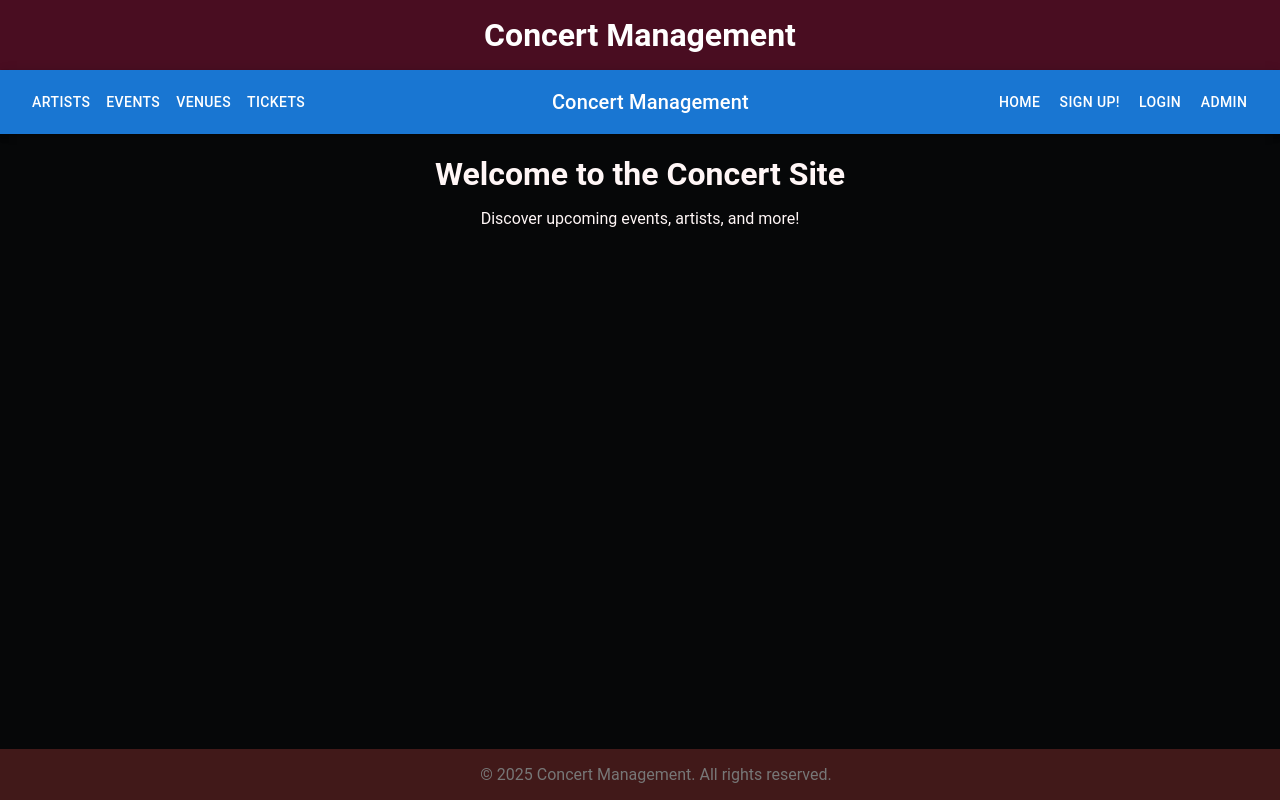
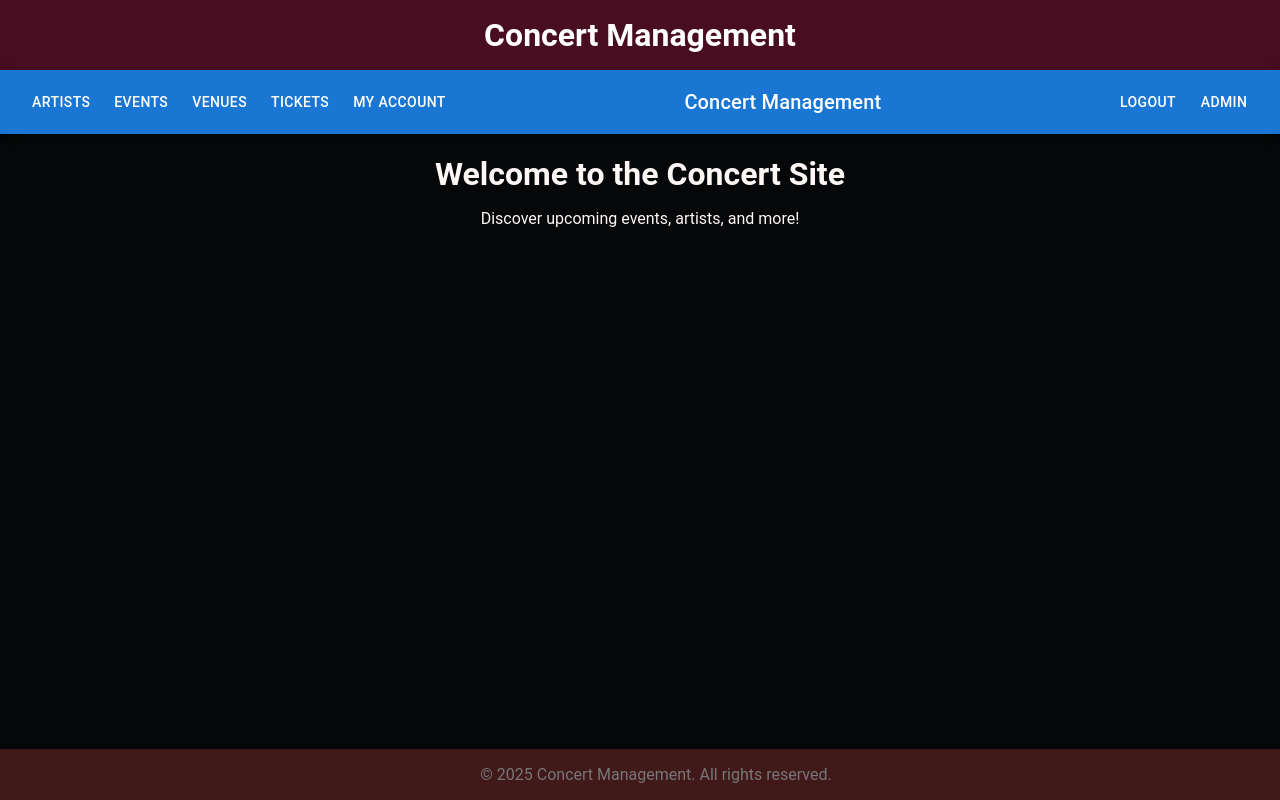
Before and after one commit to StevenScript/concert-management-frontend, a React (Create React App) app: page / in a window 1280 px wide. Built offline with nearby package versions, Linux system fonts and the light colour scheme; no server answers; sample sign-in values are in the browser's storage.

Commit message:
ADD - Account page and log out feature

```diff
--- a/src/components/NavBar.jsx
+++ b/src/components/NavBar.jsx
@@ -1,14 +1,20 @@
 import React from "react";
-import { AppBar, Toolbar, Typography, Button } from "@mui/material";
-import { Link } from "react-router";
+import { AppBar, Toolbar, Typography, Button, Stack } from "@mui/material";
+import { Link, useNavigate } from "react-router-dom";
+import { useAuth } from "../contexts/AuthContext";
 
-/**
- * Main navigation bar with links to primary sections.
- */
-const NavBar = () => {
+export default function NavBar() {
+  const { user, logout } = useAuth();
+  const navigate = useNavigate();
+
+  /* Helper: case-insensitive role check */
+  const isAdmin = user?.role && user.role.toUpperCase().includes("ADMIN");
+
   return (
     <AppBar position="static">
       <Toolbar>
+        {/* ---- left‑side public links ---- */}
+        <Stack direction="row" spacing={1}>
           <Button color="inherit" component={Link} to="/artists">
             Artists
           </Button>
@@ -18,27 +24,55 @@ const NavBar = () => {
           <Button color="inherit" component={Link} to="/venues">
             Venues
           </Button>
+          {user && (
+            <>
               <Button color="inherit" component={Link} to="/tickets">
                 Tickets
               </Button>
-        <Typography variant="h6" component="div" sx={{ flexGrow: 1 }}>
-          Concert Management
+              <Button color="inherit" component={Link} to="/account">
+                My&nbsp;Account
+              </Button>
+            </>
+          )}
+        </Stack>
+
+        {/* ---- title ---- */}
+        <Typography variant="h6" sx={{ flexGrow: 1, textAlign: "center" }}>
+          Concert&nbsp;Management
         </Typography>
-        <Button color="inherit" component={Link} to="/">
-          Home
-        </Button>
+
+        {/* ---- right‑side auth / admin ---- */}
+        <Stack direction="row" spacing={1}>
+          {!user && (
+            <>
               <Button color="inherit" component={Link} to="/register">
-          Sign up!
+                Sign&nbsp;Up
               </Button>
               <Button color="inherit" component={Link} to="/login">
                 Login
               </Button>
+            </>
+          )}
+
+          {user && (
+            <Button
+              color="inherit"
+              onClick={() => {
+                logout();
+                navigate("/login");
+              }}
+            >
+              Logout
+            </Button>
+          )}
+
+          {isAdmin && (
             <Button color="inherit" component={Link} to="/admin/dashboard">
               Admin
             </Button>
+          )}
+        </Stack>
       </Toolbar>
     </AppBar>
   );
-};
-
-export default NavBar;
+}
--- a/src/contexts/AuthContext.jsx
+++ b/src/contexts/AuthContext.jsx
@@ -1,20 +1,18 @@
 import React, { createContext, useContext, useState, useEffect } from "react";
-import axios from "axios"; // ← use axios here for login/register
-import api from "../api/apiClient"; // ← still use your axios instance for the rest
+import axios from "axios"; // used only for login/register hits
+import api from "../api/apiClient"; // configured axios instance for the rest
 
 const AuthContext = createContext();
 
-/**
- * Provides authentication state and methods (login, register, logout)
- * to the component tree.
- */
+/** Provides authentication state and auth helpers to the tree. */
 export function AuthProvider({ children }) {
+  /* ---------- state ---------- */
   const [user, setUser] = useState(() => {
     const saved = localStorage.getItem("user");
     return saved ? JSON.parse(saved) : null;
   });
 
-  // Sync Axios default Authorization header with current user token
+  /* ---------- sync Authorization header ---------- */
   useEffect(() => {
     if (user?.token) {
       api.defaults.headers.common.Authorization = `Bearer ${user.token}`;
@@ -23,50 +21,36 @@ export function AuthProvider({ children }) {
     }
   }, [user]);
 
-  /**
-   * Save user to state and localStorage.
-   * @param {Object} u - User object containing token and profile data
-   */
+  /* ---------- helpers ---------- */
   const saveUser = (u) => {
     setUser(u);
     localStorage.setItem("user", JSON.stringify(u));
   };
 
-  /**
-   * Clear user from state and localStorage, and remove auth header.
-   */
   const clearUser = () => {
     setUser(null);
     localStorage.removeItem("user");
     delete api.defaults.headers.common.Authorization;
   };
 
-  /**
-   * Authenticate the user via API and store credentials.
-   * Uses axios for mocking in tests.
-   *
-   * @param {string} username
-   * @param {string} password
-   */
+  /* ---------- login ---------- */
   const login = async (username, password) => {
     const { data } = await axios.post("http://localhost:8080/api/login", {
       username,
       password,
     });
-    const userObj = data.user
-      ? { ...data.user, token: data.token }
-      : { username: data.username, role: data.role, token: data.token };
+
+    // data = { username, email, role, token }
+    const userObj = {
+      username: data.username,
+      email: data.email,
+      role: data.role,
+      token: data.token,
+    };
     saveUser(userObj);
   };
 
-  /**
-   * Register a new user via API and store credentials.
-   *
-   * @param {string} username
-   * @param {string} email
-   * @param {string} password
-   * @param {string} role
-   */
+  /* ---------- register ---------- */
   const register = async (username, email, password, role) => {
     const { data } = await axios.post("http://localhost:8080/api/register", {
       username,
@@ -74,12 +58,18 @@ export function AuthProvider({ children }) {
       password,
       role,
     });
-    const userObj = data.user
-      ? { ...data.user, token: data.token }
-      : { username: data.username, role: data.role, token: data.token };
+
+    // data = { username, email, role, token }
+    const userObj = {
+      username: data.username,
+      email: data.email,
+      role: data.role,
+      token: data.token,
+    };
     saveUser(userObj);
   };
 
+  /* ---------- context ---------- */
   return (
     <AuthContext.Provider value={{ user, login, register, logout: clearUser }}>
       {children}
@@ -87,10 +77,7 @@ export function AuthProvider({ children }) {
   );
 }
 
-/**
- * Custom hook to access authentication context.
- * @returns {Object} { user, login, register, logout }
- */
+/** Hook to access { user, login, register, logout } */
 export function useAuth() {
   return useContext(AuthContext);
 }
--- /dev/null
+++ b/src/pages/Account.jsx
@@ -0,0 +1,124 @@
+import React from "react";
+import {
+  Typography,
+  CircularProgress,
+  Paper,
+  Table,
+  TableHead,
+  TableRow,
+  TableCell,
+  TableBody,
+  Stack,
+  Button,
+} from "@mui/material";
+import { useNavigate } from "react-router-dom";
+import { useAuth } from "../contexts/AuthContext";
+import useFetchData from "../hooks/useFetchData";
+import {
+  PageContainer,
+  SectionWrapper,
+  Title,
+} from "../utils/StyledComponents";
+
+const API = "http://localhost:8080";
+
+export default function Account() {
+  const { user, logout } = useAuth();
+  const navigate = useNavigate();
+
+  const {
+    data: tickets,
+    isLoading,
+    isError,
+    error,
+  } = useFetchData(`${API}/tickets/buyer/${encodeURIComponent(user.email)}`);
+
+  /* ---------- loading / error ---------- */
+  if (isLoading) {
+    return (
+      <PageContainer>
+        <CircularProgress data-testid="loading-indicator" />
+      </PageContainer>
+    );
+  }
+  if (isError) {
+    return (
+      <PageContainer>
+        <Typography color="error" data-testid="error-message">
+          {error.message}
+        </Typography>
+      </PageContainer>
+    );
+  }
+
+  /* ---------- render ---------- */
+  return (
+    <PageContainer>
+      <SectionWrapper>
+        <Title>My Account</Title>
+
+        <Paper sx={{ p: 2, mb: 4 }}>
+          <Stack spacing={1}>
+            <Typography>
+              <strong>Username:</strong> {user.username}
+            </Typography>
+            <Typography>
+              <strong>Email:</strong> {user.email}
+            </Typography>
+            <Typography>
+              <strong>Role:</strong> {user.role}
+            </Typography>
+            <Button
+              variant="outlined"
+              color="error"
+              sx={{ mt: 1, alignSelf: "flex-start" }}
+              onClick={() => {
+                logout();
+                navigate("/login");
+              }}
+            >
+              Logout
+            </Button>
+          </Stack>
+        </Paper>
+
+        <Paper sx={{ p: 2 }}>
+          <Typography variant="h6" gutterBottom>
+            My Tickets
+          </Typography>
+
+          {tickets.length === 0 ? (
+            <Typography>
+              You haven&rsquo;t purchased any tickets yet.
+            </Typography>
+          ) : (
+            <Table>
+              <TableHead>
+                <TableRow>
+                  <TableCell>ID</TableCell>
+                  <TableCell>Event</TableCell>
+                  <TableCell>Date</TableCell>
+                  <TableCell>Venue</TableCell>
+                </TableRow>
+              </TableHead>
+              <TableBody>
+                {tickets.map((t) => (
+                  <TableRow key={t.id}>
+                    <TableCell>{t.id}</TableCell>
+                    <TableCell>{t.eventName}</TableCell>
+                    <TableCell>
+                      {new Intl.DateTimeFormat("en-CA").format(
+                        new Date(t.eventDate)
+                      )}
+                    </TableCell>
+                    <TableCell>{t.venueName}</TableCell>
+                  </TableRow>
+                ))}
+              </TableBody>
+            </Table>
+          )}
+        </Paper>
+      </SectionWrapper>
+    </PageContainer>
+  );
+}
--- a/src/pages/admin/AdminDashboard.jsx
+++ b/src/pages/admin/AdminDashboard.jsx
@@ -44,6 +44,14 @@ function AdminDashboard() {
         >
           Manage Tickets
         </Button>
+
+        <Button
+          variant="contained"
+          color="secondary"
+          onClick={() => navigate("/admin/users")}
+        >
+          Manage Users
+        </Button>
       </Stack>
     </section>
   );
--- a/src/routes/AppRoutes.jsx
+++ b/src/routes/AppRoutes.jsx
@@ -11,6 +11,7 @@ import VenueList from "../pages/VenueList";
 import VenueDetails from "../pages/VenueDetails";
 import Login from "../pages/Login";
 import Register from "../pages/Register";
+import Account from "../pages/Account";
 
 import TicketList from "../pages/TicketList";
 
@@ -41,6 +42,16 @@ function AppRoutes() {
       <Route path="/register" element={<Register />} />
 
       {/*Profile Related */}
+
+      <Route
+        path="/account"
+        element={
+          <ProtectedRoute>
+            <Account />
+          </ProtectedRoute>
+        }
+      />
+
       <Route
         path="/tickets"
         element={
```
Lines whose indentation alone changed are shown as unchanged.
